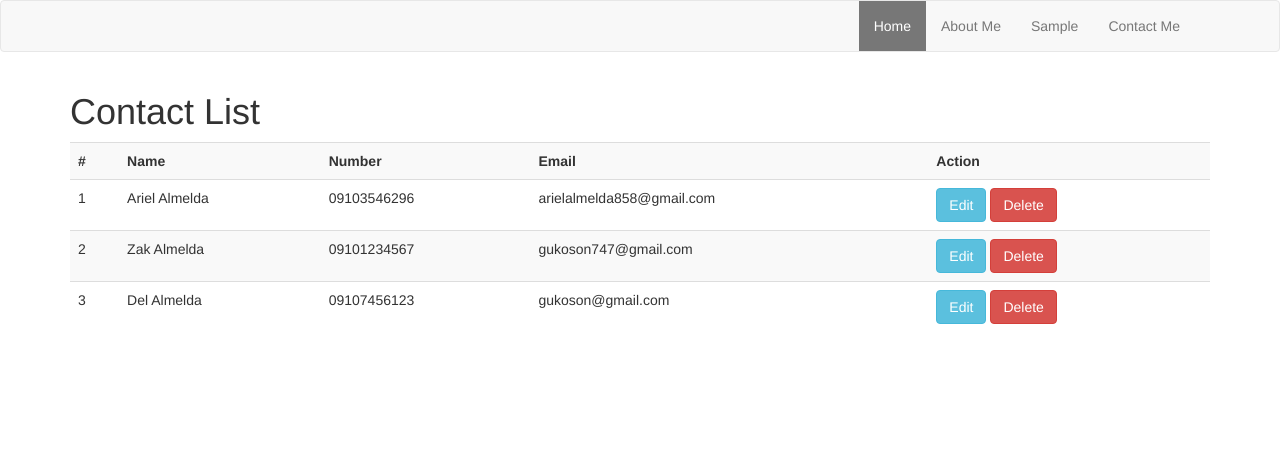
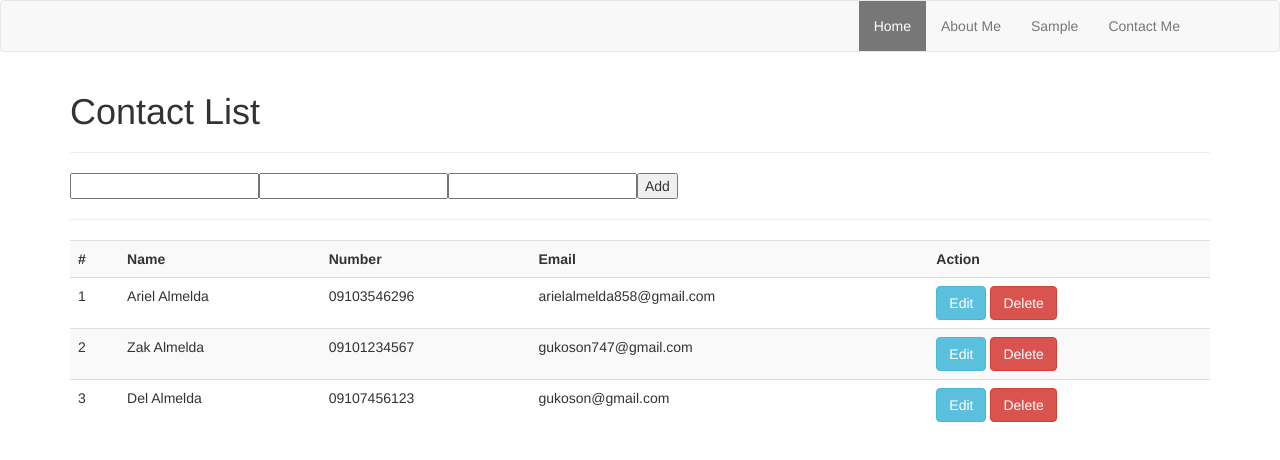
Before and after one commit to gukoson747/myfirstreactjs, a React (Create React App) app: page / in a window 1280 px wide. Shown: the top 460 px of the page. Built offline with nearby package versions, Linux system fonts and the light colour scheme.

Commit message:
this is the last edit of 02-23-2018

```diff
--- /dev/null
+++ b/src/crud/add.js
@@ -0,0 +1,37 @@
+import React from 'react';
+import { Component } from 'react';
+
+class Add extends Component{
+    constructor(props){
+        super(props);
+
+        this.onSubmit = this.onSubmit.bind(this);
+    }
+
+    onSubmit(event){
+        event.preventDefault();
+
+        this.props.addContact(
+            this.props.lastid + 1,
+            this.nameInput.value,
+            this.numberInput.value,
+            this.emailInput.value);
+
+        this.nameInput.value = '';
+        this.numberInput.value = '';
+        this.emailInput.value = '';
+    }
+    render(){
+
+        return(
+            <form onSubmit={this.onSubmit}>
+                <input type="text" ref={ nameInput => this.nameInput = nameInput} />
+                <input type="text" ref={ numberInput => this.numberInput = numberInput} />
+                <input type="email"  ref={ emailInput => this.emailInput = emailInput} />
+                <input type="submit" value="Add" />
+            </form>
+        );
+    }
+}
+
+export default Add;
--- a/src/pages/home.js
+++ b/src/pages/home.js
@@ -1,6 +1,7 @@
 import React from 'react';
 import { Component } from 'react';
 import Contact from '../crud/contact';
+import Add from '../crud/add';
 
 const contacts = [
     {
@@ -23,6 +24,7 @@ const contacts = [
     }
 ];
 
+
 localStorage.setItem('contacts', JSON.stringify(contacts));
 
 class Home extends Component{
@@ -31,7 +33,9 @@ class Home extends Component{
         this.state = {
             contacts: JSON.parse(localStorage.getItem('contacts'))
         }
+        this.addContact = this.addContact.bind(this);
         this.deleteContact = this.deleteContact.bind(this);
+        this.getLastId = this.getLastId.bind(this);
 
     }
     componentWillMount(){
@@ -41,6 +45,18 @@ class Home extends Component{
 
     getContacts(){
        return this.state.contacts;
+    }
+
+    getLastId(){
+        return this.state.contacts.length;
+    }
+
+    addContact(id, name, number, email){
+        contacts.push({
+            id, name, number, email
+        });
+
+        this.setState({ contacts });
     }
 
     deleteContact(id){
@@ -57,6 +73,12 @@ class Home extends Component{
         return(
             <div>
                 <h1>Contact List</h1>
+                <hr />
+                    <Add
+                        addContact={this.addContact}
+                        lastid={this.getLastId()}
+                    />
+                <hr />
                 <table className="table table-striped">
                     <tbody>
                         <tr>
```
Also changed, not shown: src/crud/delete.js (deleted, +0 -14 lines), src/crud/edit.js (added, +33 -0 lines).
